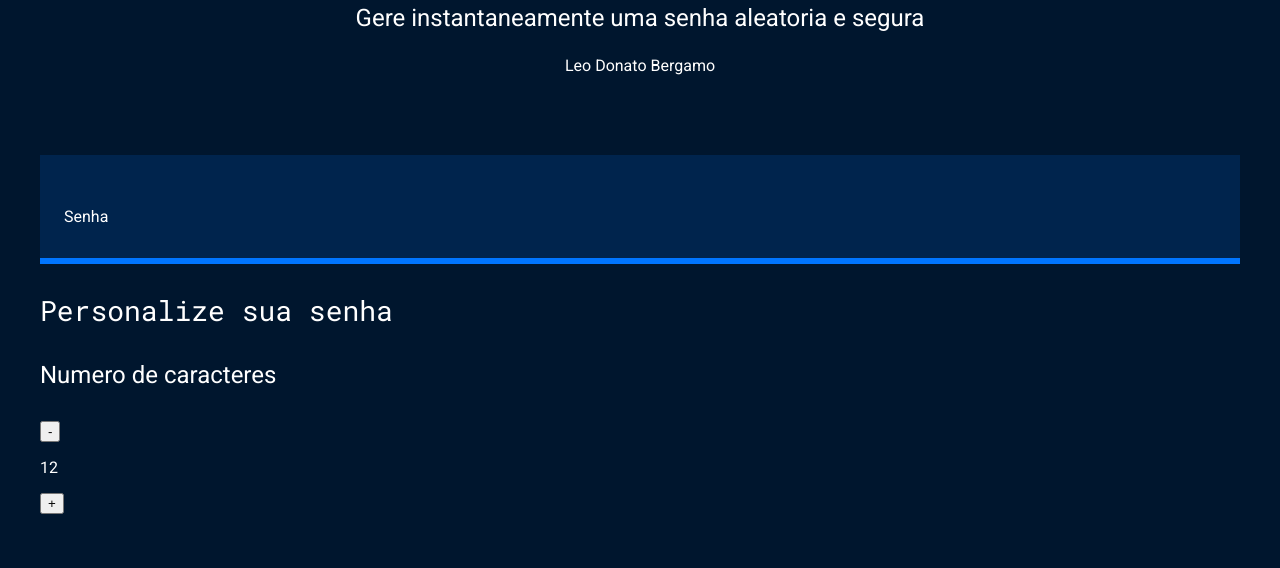
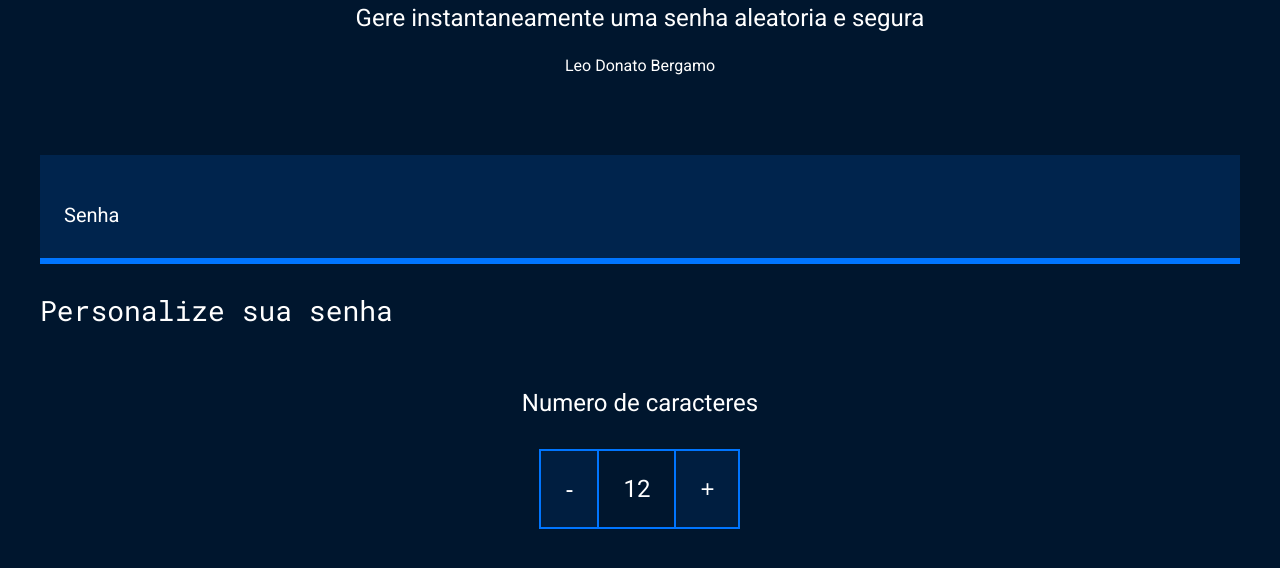
Before and after one commit to leobergamo10/seguranca-digital, a plain HTML site: page index.html in a window 1280 px wide. Shown: the part 214-782 px from the top of the page. Drawn offline with Linux system fonts and the light colour scheme.

Commit message:
Add files via upload

```diff
--- a/style.css
+++ b/style.css
@@ -74,3 +74,55 @@ body{
 .parametro-senha__titulo{
     font-size: 24px;
 }
+
+.parametro-coluna__senha{
+    display: flex;
+    flex-direction: column;
+    justify-content: center;
+}
+
+.parametro-senha{
+    width: 50;
+    margin: 0 auto;
+
+}
+
+.parametro-senha-botoes{
+    display: flex;
+    justify-content: center;
+
+}
+
+.parametro-senha__botao{
+    background-color: var(--fundo-texto);
+    color: var(--branco);
+    border: 2px solid var(--borda);
+    padding: 24px;
+    font-size: 24px;
+    cursor: pointer;
+}
+
+.parametro-senha__texto{
+    padding: 24px;
+    border-top: 2px solid var(--borda);
+    border-bottom: 2px solid var(--borda);
+    margin: 0;
+    font-size: 24px;
+}
+
+label{
+    font-size: 20px;
+}
+
+.checkbox{
+    width: 20px;
+    height: 20px;
+    cursor: pointer;
+}
+
+
+@media screen and (min-width: 768px){
+    .parametro-coluna__senha{
+        flex-direction: row;
+    }
+}
```
